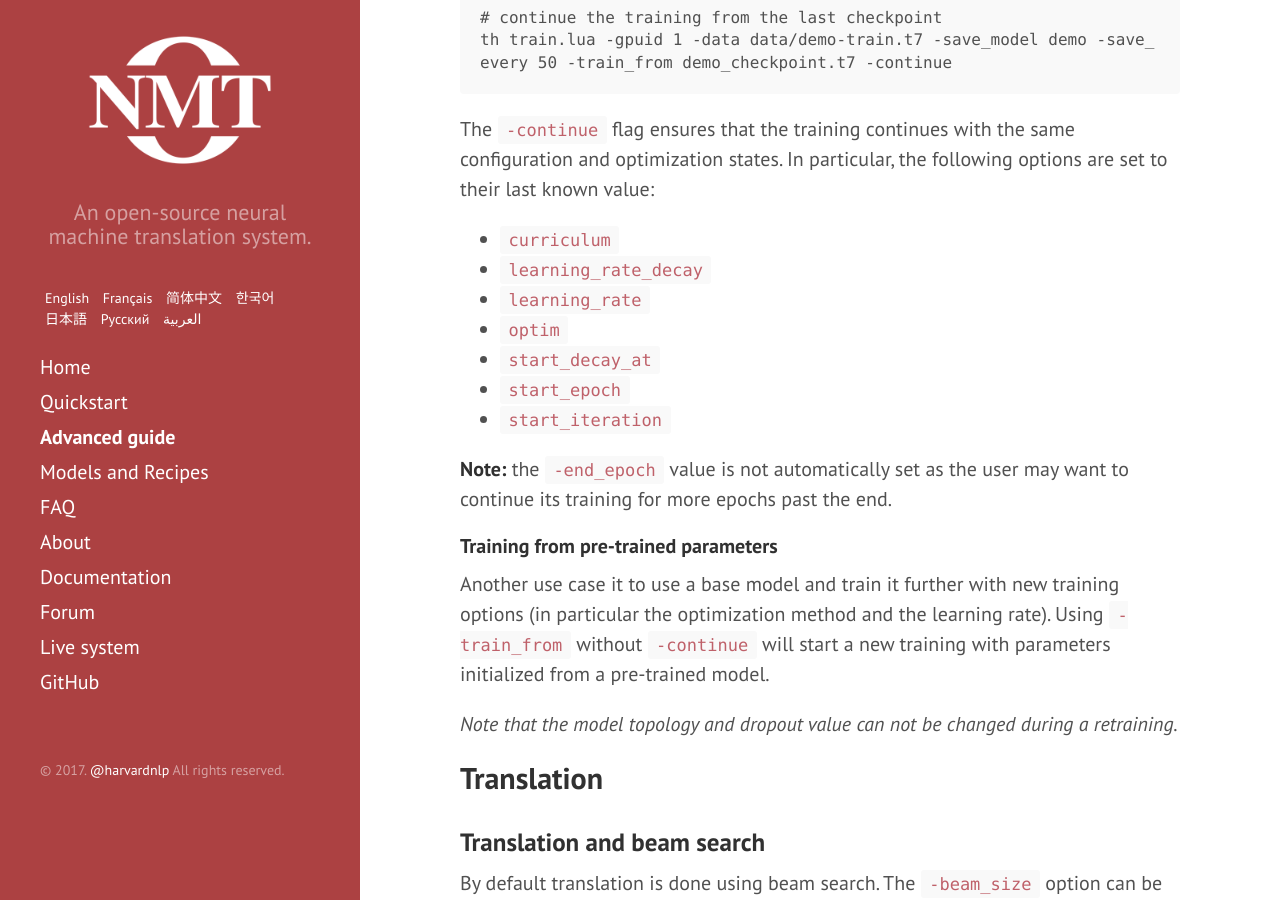
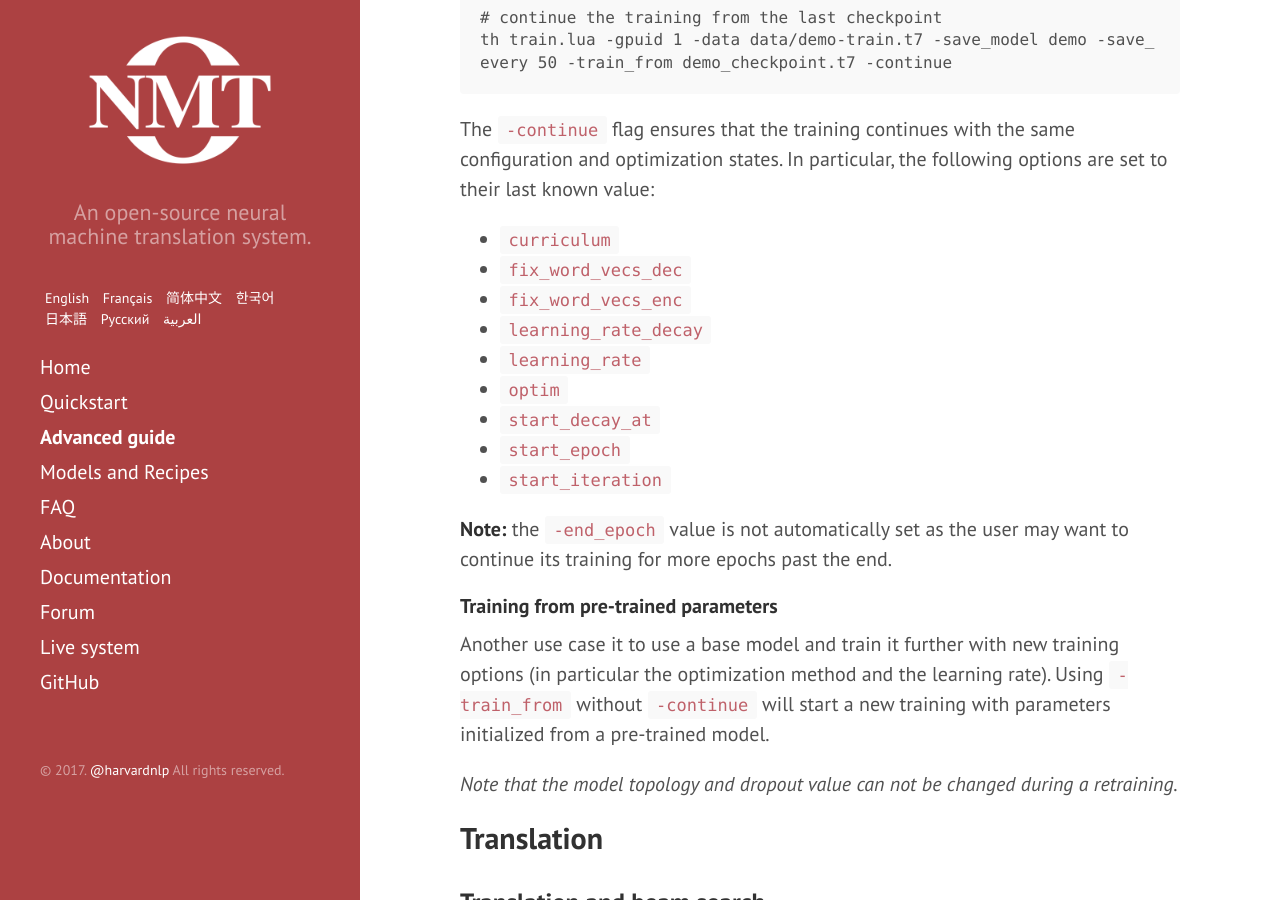
Before and after one commit to OpenNMT/opennmt.github.io, a Jekyll site: the page built from Advanced.md, in a window 1280 px wide and 900 px high, scrolled down 4876 px. Built offline with Jekyll 4.4.1, drawn with Linux system fonts in a browser that asks for light colours.

Commit message:
Update options used when continuing

```diff
--- a/Advanced.md
+++ b/Advanced.md
@@ -142,6 +142,8 @@ th train.lua -gpuid 1 -data data/demo-train.t7 -save_model demo -save_every 50 -
 The `-continue` flag ensures that the training continues with the same configuration and optimization states. In particular, the following options are set to their last known value:
 
 * `curriculum`
+* `fix_word_vecs_dec`
+* `fix_word_vecs_enc`
 * `learning_rate_decay`
 * `learning_rate`
 * `optim`
```
